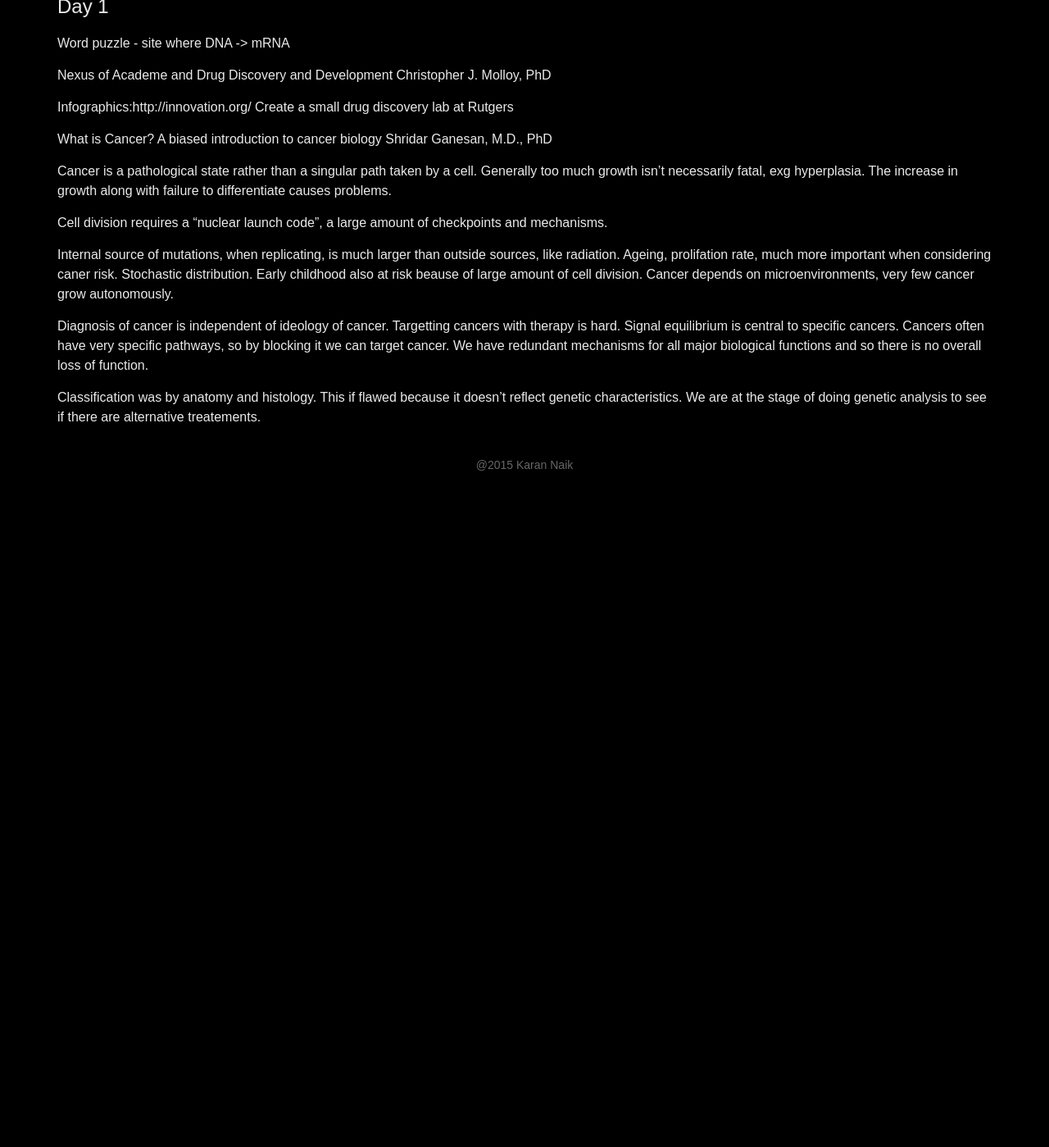
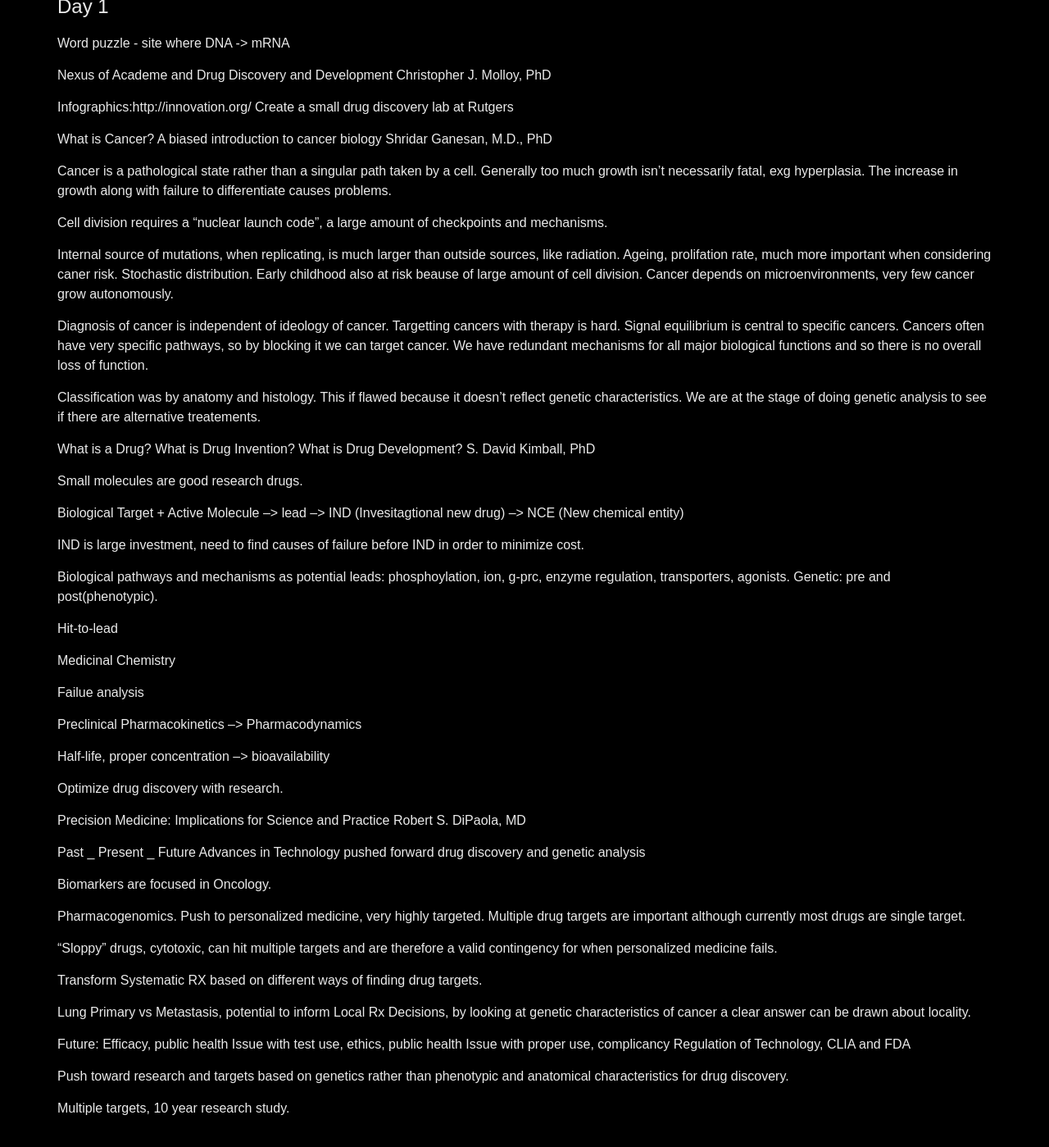
Before and after one commit to knaik/knaik.github.io, a Jekyll site: the page built from _posts/2016-01-04-IQB-BootCamp.markdown, in a window 1280 px wide and 1400 px high, scrolled down 296 px. Shown: the whole window at 82% size. Built offline with Jekyll 4.4.1, drawn with Linux system fonts in a browser that asks for light colours; before the commit the page ends 900 px from its top, so only the background shows below that.

Commit message:
Precision Medicine

```diff
--- a/_posts/2016-01-04-IQB-BootCamp.markdown
+++ b/_posts/2016-01-04-IQB-BootCamp.markdown
@@ -25,3 +25,54 @@ Internal source of mutations, when replicating, is much larger than outside sour
 Diagnosis of cancer is independent of ideology of cancer. Targetting cancers with therapy is hard. Signal equilibrium is central to specific cancers. Cancers often have very specific pathways, so by blocking it we can target cancer. We have redundant mechanisms for all major biological functions and so there is no overall loss of function.
 
 Classification was by anatomy and histology. This if flawed because it doesn't reflect genetic characteristics. We are at the stage of doing genetic analysis to see if there are alternative treatements.
+
+What is a Drug? What is Drug Invention? What is Drug Development?
+S. David Kimball, PhD
+
+Small molecules are good research drugs.
+
+Biological Target + Active Molecule --> lead --> IND (Invesitagtional new drug) --> NCE (New chemical entity)
+
+IND is large investment, need to find causes of failure before IND in order to minimize cost.
+
+Biological pathways and mechanisms as potential leads: phosphoylation, ion, g-prc, enzyme regulation, transporters, agonists. Genetic: pre and post(phenotypic).
+
+Hit-to-lead
+
+Medicinal Chemistry
+
+Failue analysis
+
+Preclinical Pharmacokinetics
+--> Pharmacodynamics
+
+Half-life, proper concentration --> bioavailability
+
+Optimize drug discovery with research.
+
+Precision Medicine: Implications for Science and Practice
+Robert S. DiPaola, MD
+
+Past _ Present _ Future
+Advances in Technology pushed forward drug discovery and genetic analysis
+
+Biomarkers are focused in Oncology.
+
+Pharmacogenomics.
+Push to personalized medicine, very highly targeted. Multiple drug targets are important although currently most drugs are single target.
+
+"Sloppy" drugs, cytotoxic, can hit multiple targets and are therefore a valid contingency for when personalized medicine fails.
+
+Transform Systematic RX based on different ways of finding drug targets.
+
+Lung Primary vs Metastasis, potential to inform Local Rx Decisions, by looking at genetic characteristics of cancer a clear answer can be drawn about locality.
+
+Future:
+Efficacy, public health
+Issue with test use, ethics, public health
+Issue with proper use, complicancy
+Regulation of Technology, CLIA and FDA
+
+Push toward research and targets based on genetics rather than phenotypic and anatomical characteristics for drug discovery.
+
+Multiple targets, 10 year research study.
```
